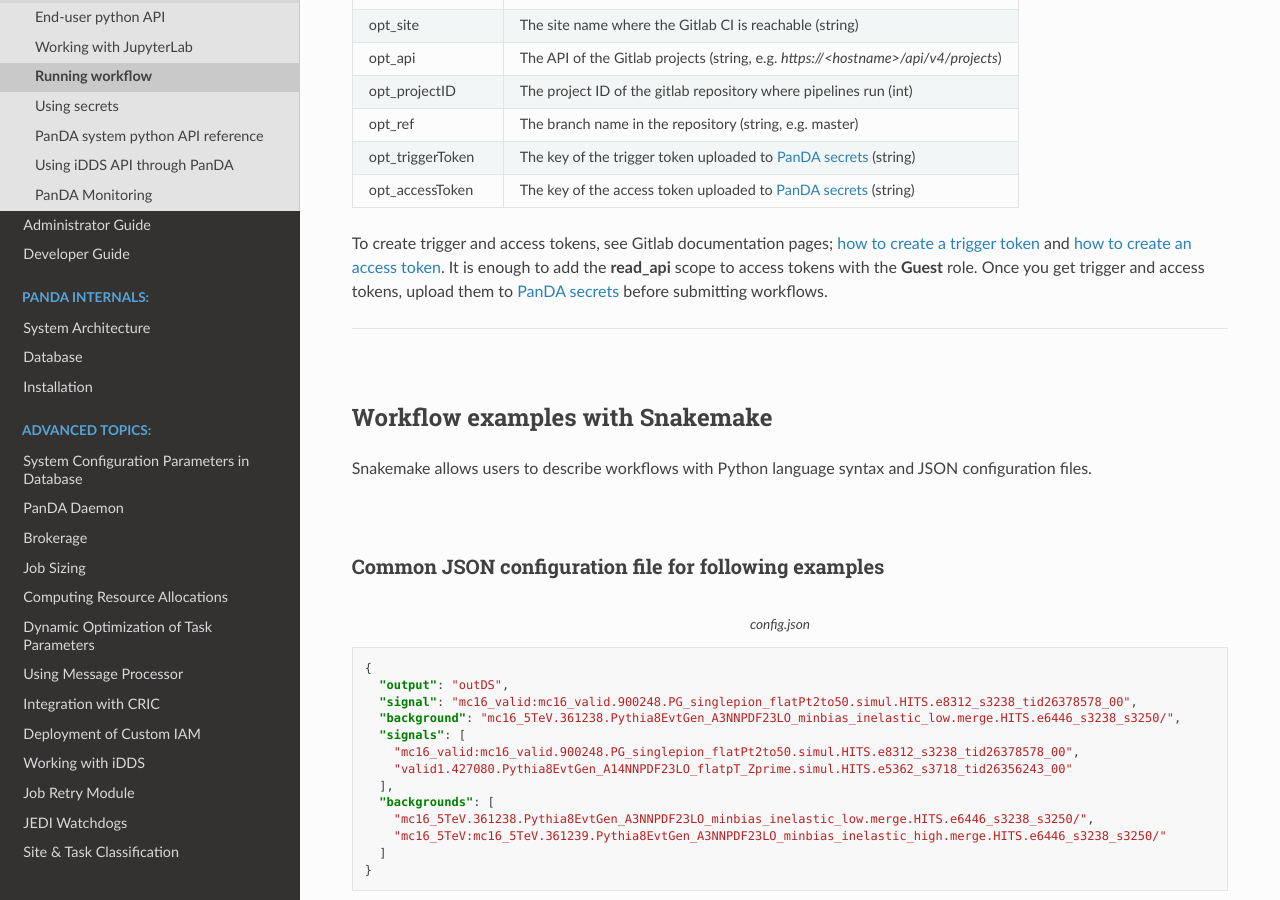
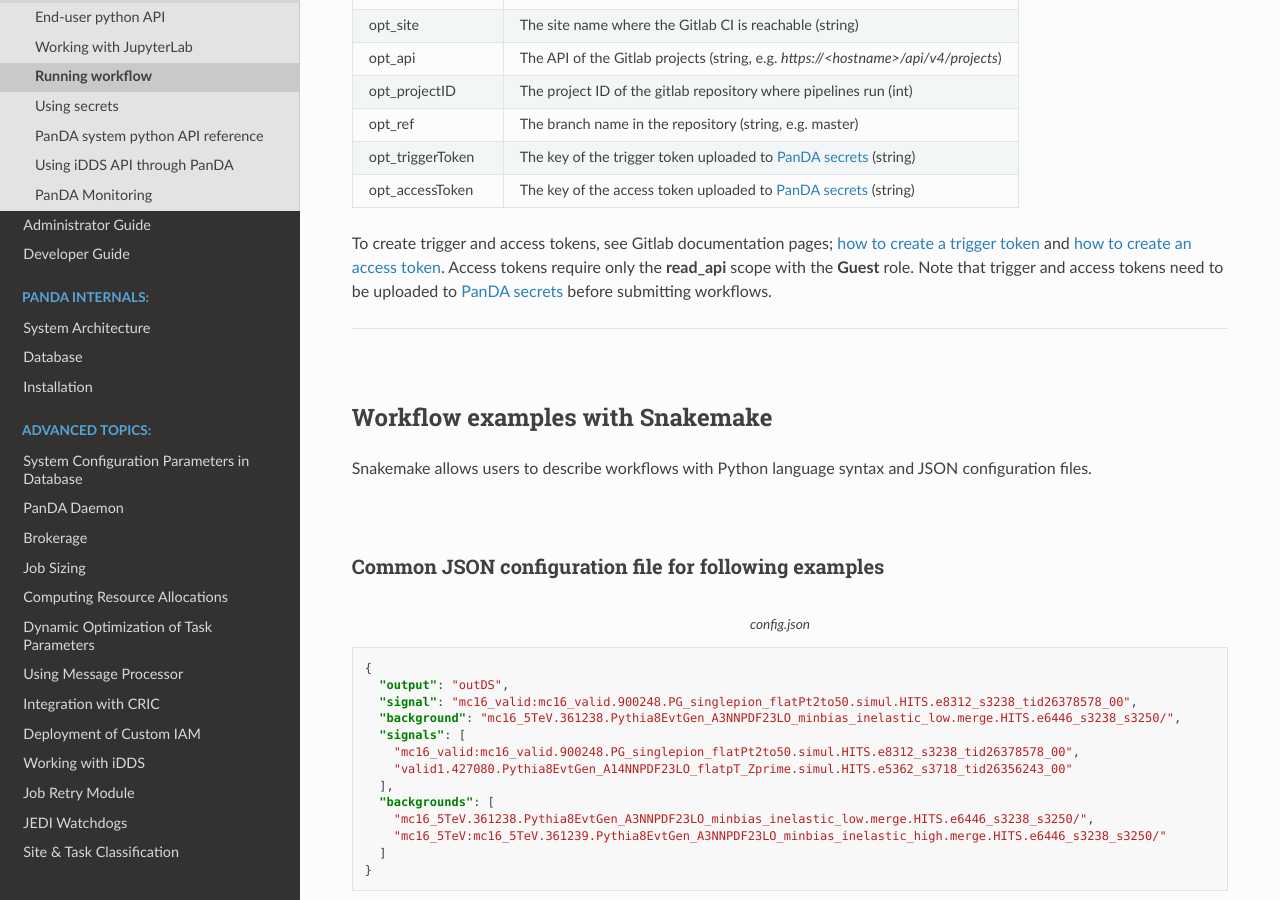
Before and after one commit to PanDAWMS/panda-docs, a Sphinx documentation site: the page built from docs/source/client/pchain.rst, in a window 1280 px wide and 900 px high, scrolled down 14550 px. Built offline with Sphinx 7.4.7 and the Read the Docs theme 2.0.0, drawn with Linux system fonts in a browser that asks for light colours; pages that are not in the unit, such as notebooks, are missing from menus.

Commit message:
gitlab workflow

```diff
--- a/docs/source/client/pchain.rst
+++ b/docs/source/client/pchain.rst
@@ -567,8 +567,8 @@ in the ``in`` section.
 To create trigger and access tokens, see Gitlab documentation pages;
 `how to create a trigger token <https://docs.gitlab.com/ee/ci/triggers/>`_
 and `how to create an access token <https://docs.gitlab.com/ee/user/project/settings/project_access_tokens.html>`_.
-It is enough to add the **read_api** scope to access tokens with the **Guest** role.
-Once you get trigger and access tokens, upload them to :doc:`PanDA secrets </client/secret>`
+Access tokens require only the **read_api** scope with the **Guest** role.
+Note that trigger and access tokens need to be uploaded to :doc:`PanDA secrets </client/secret>`
 before submitting workflows.
 
 
```
